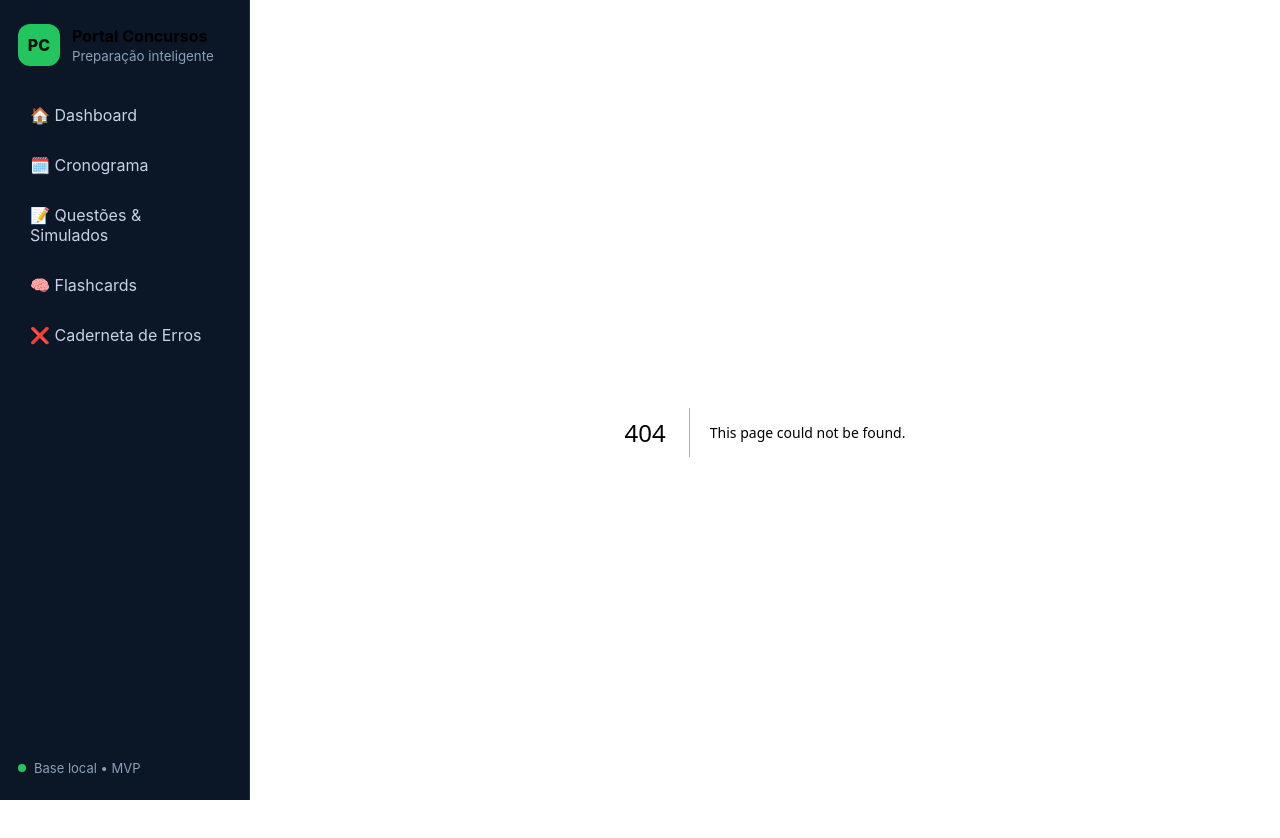
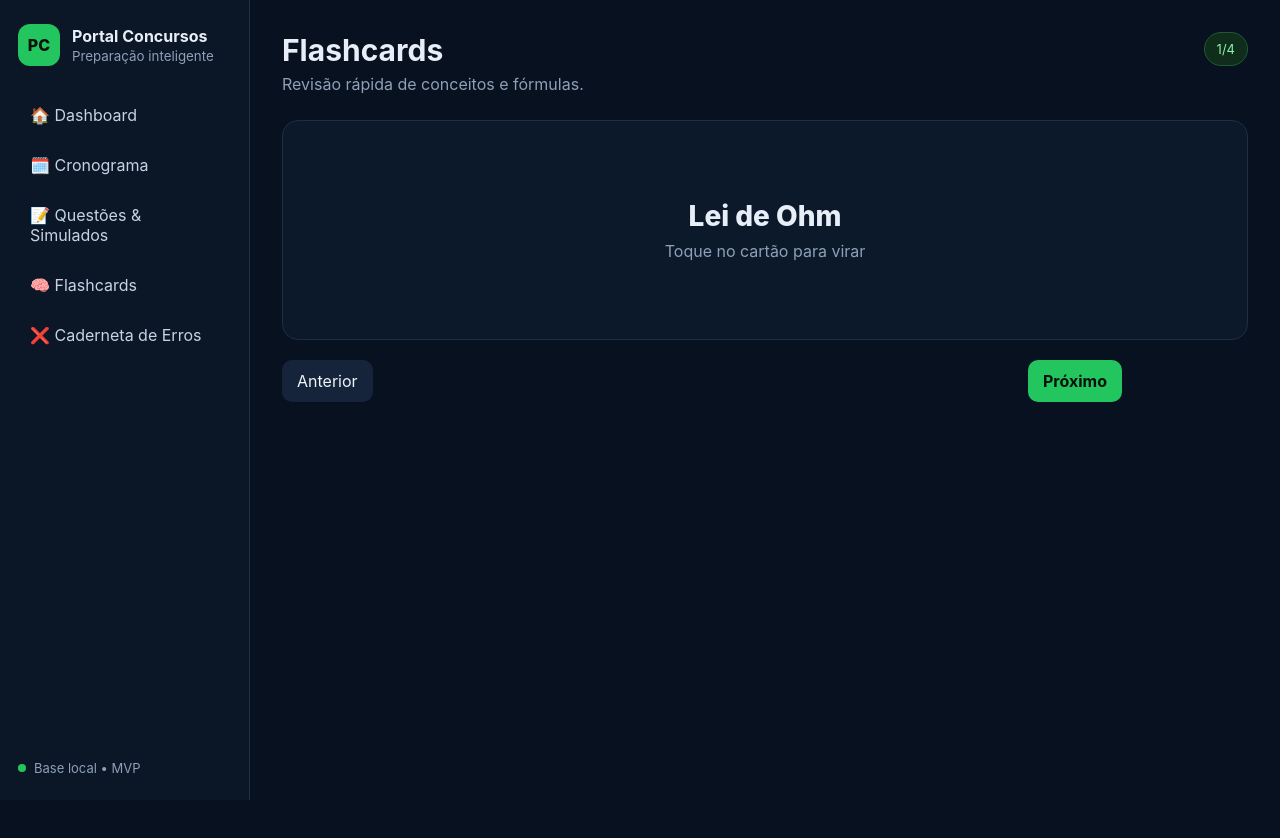
Before and after one commit to apedro95-glitch/preparatorio-petrobras, a Next.js app: page /flashcards in a window 1280 px wide. Before the commit this address had no page. Shown: the top 838 px of the page. After the commit the page ends 800 px from the top, so only its background shows below. Built offline with nearby package versions, Linux system fonts and the light colour scheme.

Commit message:
Add files via upload

```diff
--- /dev/null
+++ b/app/flashcards/page.tsx
@@ -0,0 +1,36 @@
+"use client";
+import { useState } from "react";
+
+const cards = [
+  { front: "Lei de Ohm", back: "V = I × R" },
+  { front: "Corrente elétrica", back: "I = V / R" },
+  { front: "Potência elétrica", back: "P = V × I" },
+  { front: "Unidade da resistência", back: "Ohm (Ω)" }
+];
+
+export default function Flashcards() {
+  const [i, setI] = useState(0);
+  const [back, setBack] = useState(false);
+  const card = cards[i];
+
+  return (
+    <>
+      <header className="pageHeader">
+        <div><h1>Flashcards</h1><p>Revisão rápida de conceitos e fórmulas.</p></div>
+        <span className="badge">{i+1}/{cards.length}</span>
+      </header>
+
+      <div className="card flashcard" onClick={()=>setBack(!back)}>
+        <div>
+          <div className="big">{back ? card.back : card.front}</div>
+          <div className="hint">Toque no cartão para virar</div>
+        </div>
+      </div>
+
+      <div className="actions" style={{maxWidth:840}}>
+        <button className="btn" onClick={()=>{setI((i-1+cards.length)%cards.length); setBack(false)}}>Anterior</button>
+        <button className="btn primary" onClick={()=>{setI((i+1)%cards.length); setBack(false)}}>Próximo</button>
+      </div>
+    </>
+  );
+}
```
